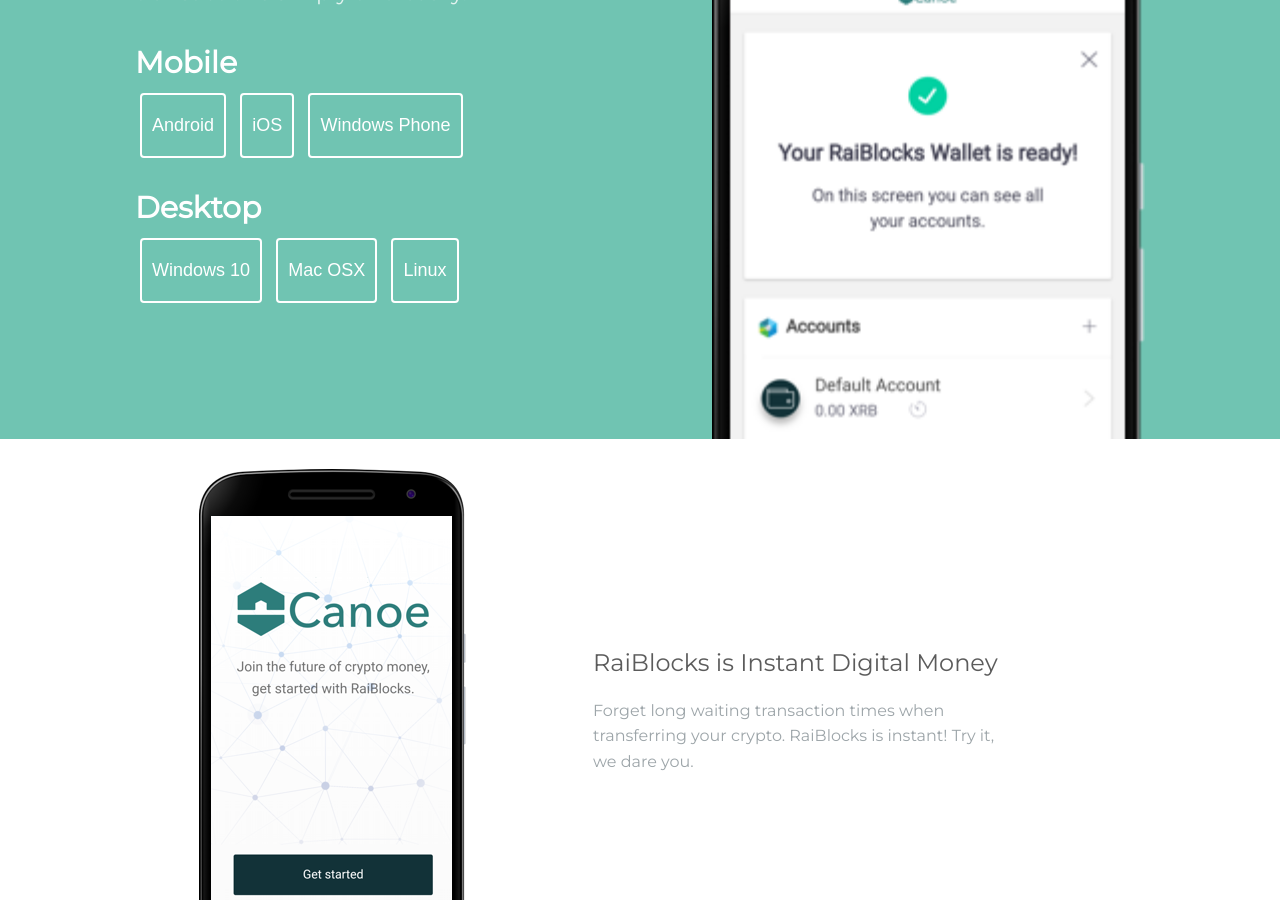
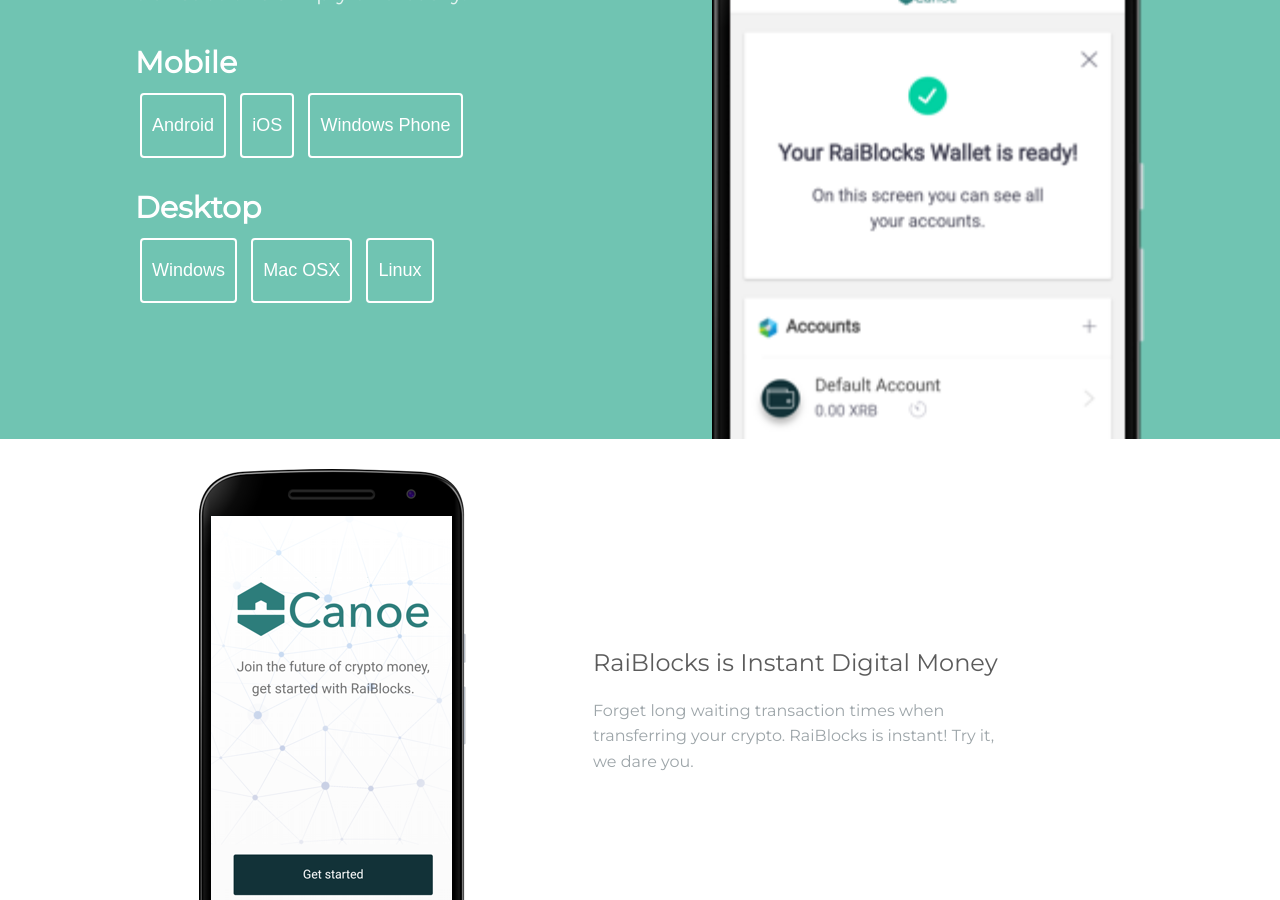
Before and after one commit to getcanoe/website, a Jekyll site: the page index.html, which Jekyll copies as it is, in a window 1280 px wide and 900 px high, scrolled down 403 px. Built offline with Jekyll 4.4.1, drawn with Linux system fonts in a browser that asks for light colours; nearby versions of some CDN libraries.

Commit message:
Tweaks do downloads

```diff
--- a/index.html
+++ b/index.html
@@ -58,13 +58,13 @@
         <h1>Take Care of Your RaiBlocks</h1>
         <h2>Manage your RaiBlocks accounts and transactions simply and easily.</h2>
 				<h3>Mobile</h3>
-				<a class="download-button" href="https://getcanoe.io/download/android-canoe-alpha.apk"><button>Android</button></a>
+				<a class="download-button" href="https://getcanoe.io/download/canoe-android-0.1.0.apk"><button>Android</button></a>
 				<a class="download-button" href="#"><button>iOS</button></a>
 				<a class="download-button" href="https://getcanoe.io/download/windows-phone-canoe-alpha.exe"><button>Windows Phone</button></a>
 				<h3>Desktop</h3>
-				<a class="download-button" href="https://getcanoe.io/download/windows-canoe-alpha.exe"><button>Windows 10</button></a>
-				<a class="download-button" href="https://getcanoe.io/download/mac-canoe-alpha.dmg"><button>Mac OSX</button></a>
-				<a class="download-button" href="https://getcanoe.io/download/linux-canoe-alpha.zip"><button>Linux</button></a>
+				<a class="download-button" href="https://getcanoe.io/download/canoe-win64-0.1.0.zip"><button>Windows</button></a>
+				<a class="download-button" href="https://getcanoe.io/download/canoe-osx64-0.1.0.dmg"><button>Mac OSX</button></a>
+				<a class="download-button" href="https://getcanoe.io/download/canoe-linux64-0.1.0.zip"><button>Linux</button></a>
 
       </div>
       <div id="header-img"><img src="/assets/img//android-1.png" alt="Canoe on Android" /></div>
```
